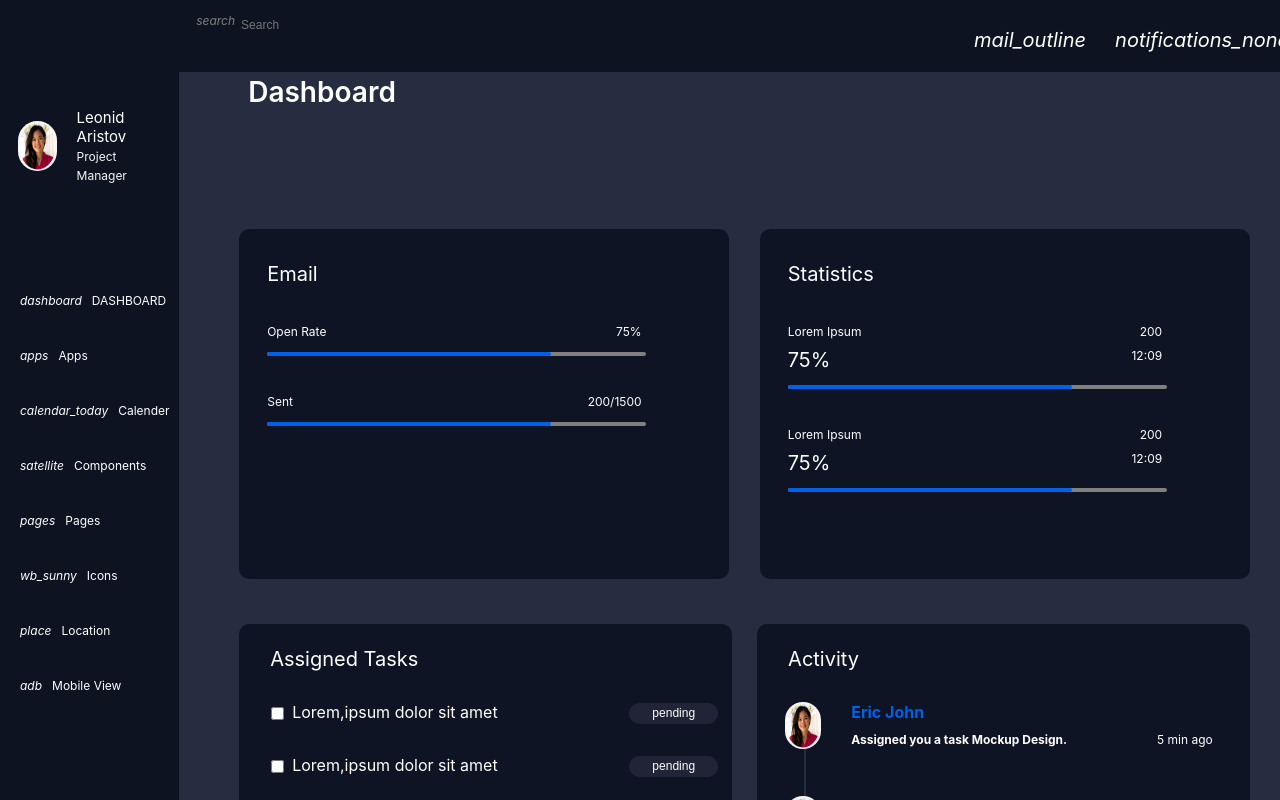
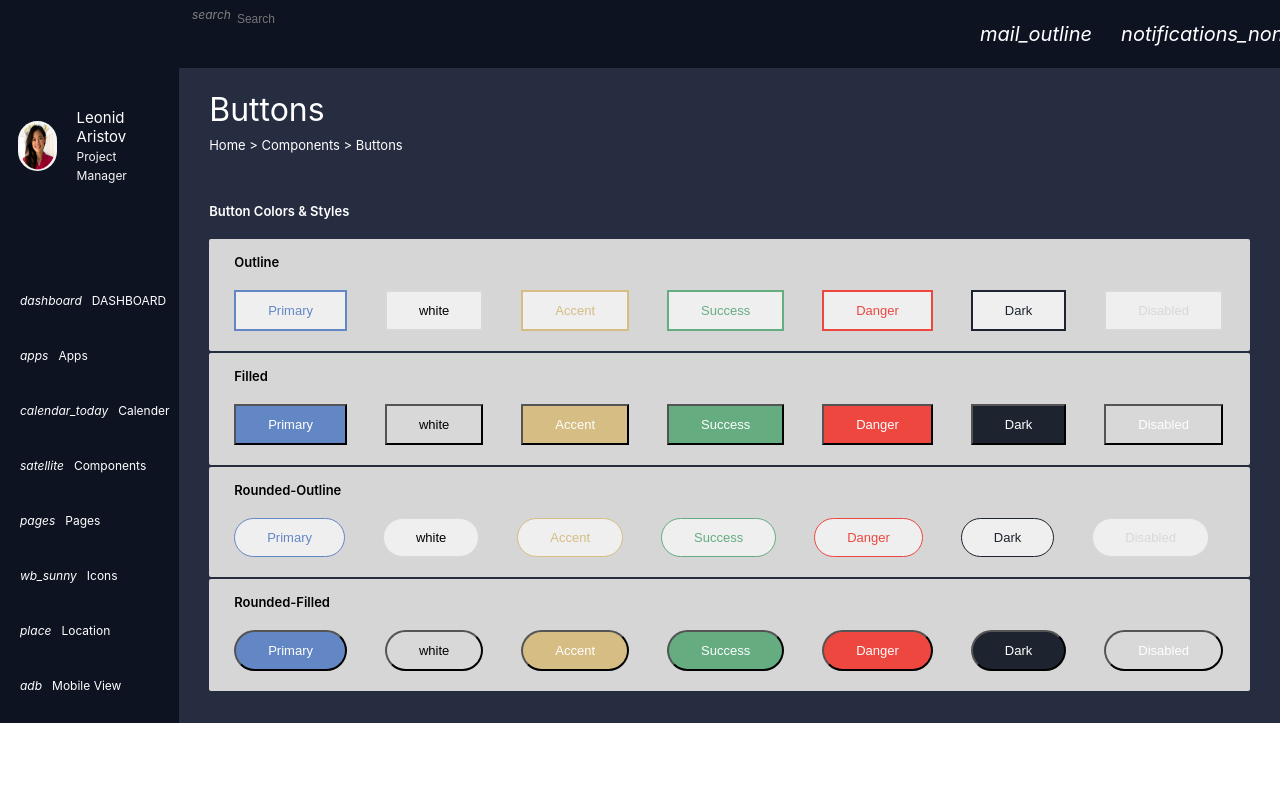
Before and after one commit to abhaykumar1415/react-admin-dashboard-dark, a React (Create React App) app: page / in a window 1280 px wide. Shown: the top 800 px of the page. Built offline with nearby package versions, Linux system fonts and the light colour scheme; the HTML template or start-up script is replaced by a standard one.

Commit message:
completed with button color& style component

```diff
--- a/src/App.css
+++ b/src/App.css
@@ -1,7 +1,7 @@
 .App{
   width: 100%;
-  display: flex;
-  flex-direction: row;
+  /* display: flex;
+  flex-direction: row; */
 }
 
 .content-navigation-wrapper{
--- a/src/App.js
+++ b/src/App.js
@@ -2,7 +2,7 @@ import React from 'react';
 import './App.css';
 import Header from './components/header'
 import NavigationDrawer from './components/navigationDrawer';
-import Content from './components/content';
+import Dashboard from './components/dashboard';
 
 export class App extends React.Component {
   constructor(props) {
@@ -11,7 +11,6 @@ export class App extends React.Component {
       isClicked: false
     }
   }
-
 
   handelClick = () => {
     console.log("dfghjk");
@@ -26,7 +25,7 @@ export class App extends React.Component {
         />
         <div className="content-navigation-wrapper">
           <NavigationDrawer />
-          <Content />
+          <Dashboard />
         </div>
         {
           this.state.isClicked === true ? <button className="logout-btn">Logout</button> : null
--- /dev/null
+++ b/src/components/button/index.js
@@ -0,0 +1,57 @@
+import React, { Component } from 'react'
+import './style.css';
+export default class Button extends Component {
+  constructor(props) {
+    super(props);
+    this.state = {
+      buttontype: ''
+    }
+  }
+  render() {
+    var btnStyle;
+    console.log("props", this.props.buttontype);
+    switch (this.props.buttontype) {
+      case "Outline": btnStyle = {
+        border: "2px solid" + this.props.color,
+        color: this.props.color,
+        fontSize: 'small',
+        padding: '11px 32px',
+        fontWeight: '500'
+      };
+        break;
+      case "Filled": btnStyle = {
+        backgroundColor: this.props.color,
+        color: 'white',
+        fontSize: 'small',
+        padding: '11px 32px',
+        fontWeight: '500'
+      };
+        break;
+      case "Rounded-Outline": btnStyle = {
+        border: "1px solid" + this.props.color,
+        color: this.props.color,
+        borderRadius: '25px',
+        fontSize: 'small',
+        padding: '11px 32px',
+        fontWeight: '500'
+      };
+        break;
+      case "Rounded-Filled": btnStyle = {
+        backgroundColor: this.props.color,
+        color: 'white',
+        borderRadius: '25px',
+        fontSize: 'small',
+        padding: '11px 32px',
+        fontWeight: '500'
+      }
+        break;
+      default: ;
+    }
+
+    return (
+      <div className="button-content-wrapper">
+        <button style={btnStyle}>{this.props.title}</button>
+      </div >
+    )
+  }
+}
--- /dev/null
+++ b/src/components/button/style.css
@@ -0,0 +1,39 @@
+.Outline{
+  padding: 11px 32px;
+  font-weight: 400;
+}
+
+.font-size-small{
+  font-size: small;
+}
+
+.button-content-wrapper{
+  margin-right: 38px;
+}
+.button-content-wrapper:nth-child(2) button {
+  color: black !important;
+}
+
+.Filled{
+  border-radius: 5px;
+  /* background-color: blue; */
+  color:white;
+  padding: 11px 32px;
+}
+
+.Rounded-Outline{
+  border-radius: 5px;
+  /* background-color: blue; */
+  color:white;
+  padding: 11px 32px;
+}
+
+.Rounded-Filled{
+
+}
+
+.btn{
+  font-size: small;
+  padding: 11px 32px;
+  font-weight: 400;
+}
--- /dev/null
+++ b/src/components/buttonlayoutcontainer/index.js
@@ -0,0 +1,50 @@
+import React, { Component } from 'react'
+import './style.css';
+import ButtonWrapper from '../buttonwrapper';
+export default class ButtonLayoutContainer extends Component {
+  constructor(props) {
+    super(props);
+    this.state = {
+      outline_content_title: [
+        {
+          title: "Outline",
+        },
+        {
+          title: "Filled",
+        },
+        {
+          title: "Rounded-Outline",
+        },
+        {
+          title: "Rounded-Filled",
+        },
+      ]
+
+    }
+  }
+  render() {
+    return (
+      <div>
+        <div className="button-layout-container">
+          <div className="button-header color-white">
+            Buttons
+          </div>
+          <div className="font-size-small color-white">
+            Home > Components > Buttons
+          </div>
+        </div>
+        <div className="color-white button-style font-size-small font-weight margin-bottom">Button Colors & Styles</div>
+        {
+          this.state.outline_content_title.map((item, index) => {
+            return (
+              <ButtonWrapper
+                key={index}
+                title={item.title}
+              />
+            )
+          })
+        }
+      </div>
+    )
+  }
+}
--- /dev/null
+++ b/src/components/buttonlayoutcontainer/style.css
@@ -0,0 +1,16 @@
+.color-white{
+  color: white;
+}
+
+.button-header{
+  font-size: xx-large;
+  margin-bottom: 8px;
+}
+
+.font-size-small{
+  font-size: small;
+}
+
+.button-layout-container{
+  padding-top: 15px;
+}
--- /dev/null
+++ b/src/components/buttonwrapper/index.js
@@ -0,0 +1,66 @@
+import React, { Component } from 'react'
+import './style.css';
+import Button from '../button';
+export default class ButtonWrapper extends Component {
+  constructor(props) {
+    super(props);
+    this.state = {
+      buttontype: "",
+      outline_content_data:
+        [
+          {
+            title: 'Primary',
+            color: '#6387C5'
+          },
+          {
+            title: 'white',
+            color: '#D8D8D8'
+          },
+          {
+            title: 'Accent',
+            color: '#D6BD84'
+          },
+          {
+            title: 'Success',
+            color: '#65AC80'
+          },
+          {
+            title: 'Danger',
+            color: '#ED4740'
+          },
+          {
+            title: 'Dark',
+            color: '#1D242F'
+          },
+          {
+            title: 'Disabled',
+            color: '#D8D8D8'
+          },
+        ]
+    }
+  }
+
+
+
+
+  render() {
+    return (
+      <div className="button-style-wrapper color-white">
+        <div className="font-size-small font-weight margin-bottom color-black ">{this.props.title}</div>
+        <div className="buttons-wrapper">
+          {
+            this.state.outline_content_data.map((item, index) => {
+              return (
+                <Button key={index}
+                  title={item.title}
+                  color={item.color}
+                  buttontype={this.props.title}
+                />
+              )
+            })
+          }
+        </div>
+      </div>
+    )
+  }
+}
--- /dev/null
+++ b/src/components/buttonwrapper/style.css
@@ -0,0 +1,38 @@
+.color-white{
+  color: white;
+}
+
+.color-black{
+  color: black;
+}
+.font-size-small{
+  font-size: small;
+}
+
+.font-weight{
+  font-weight: 600;
+}
+
+.button-style{
+  margin-top: 50px;
+}
+
+.button-style-wrapper{
+  background-color: #D6D6D6;
+  padding: 15px 0px 20px 25px;
+  margin-bottom: 2px;
+  border-radius: 2px;
+}
+
+.square-outline{
+  padding: 11px 32px;
+  font-weight: 400;
+}
+
+.margin-bottom{
+  margin-bottom: 20px;
+}
+
+.buttons-wrapper{
+  display: flex;
+}
--- a/src/components/content/index.js
+++ b/src/components/dashboard/index.js
@@ -1,10 +1,11 @@
 import React, { Component } from 'react'
 import './style.css';
-import Email from '../email';
-import Task from '../task';
-import Statistics from '../statistics';
-import Activity from '../activity';
-export default class Content extends Component {
+// import Email from '../email';
+// import Task from '../task';
+// import Statistics from '../statistics';
+// import Activity from '../activity';
+import ButtonLayoutContainer from '../buttonlayoutcontainer';
+export default class Dashboard extends Component {
   constructor(props) {
     super(props);
     this.state = {
@@ -111,10 +112,8 @@ export default class Content extends Component {
     return (
       <div className="main-content-wrapper" >
         <div className="main-content">
-          <div className="content-header">
-            Dashboard
-        </div>
-          <div className="content">
+          <ButtonLayoutContainer />
+          {/* <div className="content">
             <div className="email-statistics">
               <Email
                 email_content={this.state.first_content}
@@ -131,7 +130,7 @@ export default class Content extends Component {
                 activity_content={this.state.fourth_content}
               />
             </div>
-          </div>
+          </div> */}
         </div>
       </div>
     )
--- a/src/components/content/style.css
+++ b/src/components/dashboard/style.css
@@ -11,7 +11,6 @@
 }
 
 .email-statistics{
-  display: flex;
   width: 100%;
 }
 
--- a/src/components/header/style.css
+++ b/src/components/header/style.css
@@ -6,7 +6,7 @@ body{
   display: flex;
   justify-content: space-between;
   color: white;
-  padding: 6px;
+  padding:0px;
   top: 0;
   position: fixed;
   right: 0;
@@ -22,7 +22,7 @@ body{
 
 .menu-content-wrapper{
   display: flex;
-  margin-top: 8px;
+  /* margin-top: 8px; */
   width: 300px;
   justify-content: space-evenly;
   align-items: center;
```
Also changed, not shown: src/components/header/index.js (+0 -12 lines), 1 other file (tests, documents, lock files or other folders).
